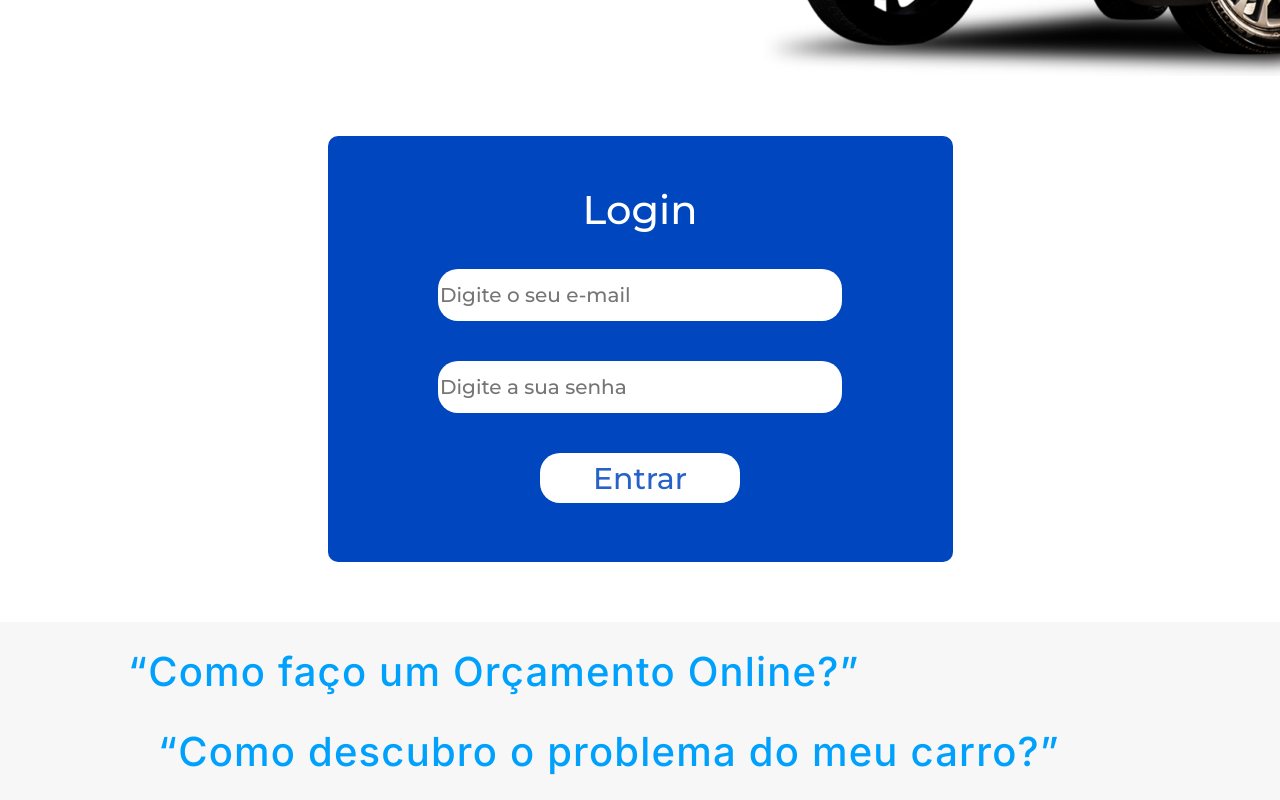
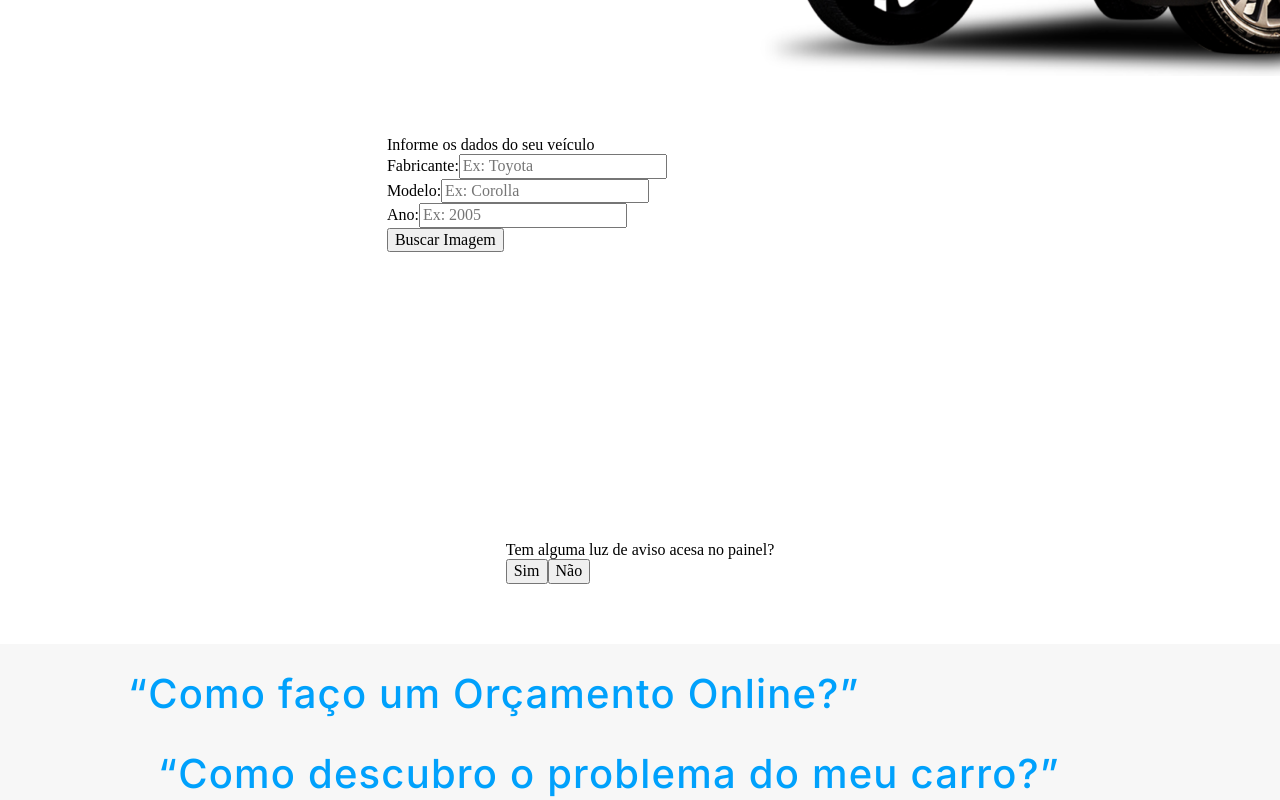
Before and after one commit to Challenge-dus-omi/challenge-front-end, a React (Vite) app in the folder portorepair/: page /servicos in a window 1280 px wide. Shown: the part 600-1400 px from the top of the page. Built offline with nearby package versions, Linux system fonts and the light colour scheme; a web font is replaced by a local one.

Commit message:
deletando componente de login

```diff
--- a/portorepair/src/App.tsx
+++ b/portorepair/src/App.tsx
@@ -1,5 +1,3 @@
-import DiagnosticFlow from "./components/Servicos/DiagnosticFlow";
-import Image from "./components/Servicos/image";
 import Footer from "./components/Footer/Footer";
 import Header from "./components/Header/Header";
 import { AppRoutes } from "./routes";
--- a/portorepair/src/components/Header/LoginButtonComponent.tsx
+++ b/portorepair/src/components/Header/LoginButtonComponent.tsx
@@ -9,7 +9,7 @@ export default function LoginButtonComponent() {
           <picture>
             <img src={portoLogo} alt="Logo Porto Seguro" />
           </picture>
-          <p>Sign in / Sign out</p>
+          <p>Fazer orçamento</p>
         </div>
       </Link>
     </div>
--- a/portorepair/src/components/Servicos/image.tsx
+++ b/portorepair/src/components/Servicos/ApiResquestImage.tsx
@@ -1,9 +1,5 @@
 // src/CarImageSearch.tsx
 import React, { useState, FormEvent } from 'react';
-
-interface CarImageResponse {
-  string: string[];
-}
 
 const CarImageSearch: React.FC = () => {
   const [make, setMake] = useState<string>('');
@@ -61,9 +57,9 @@ const CarImageSearch: React.FC = () => {
   };
 
   return (
-    <div>
-      <h1>Buscar Imagem do Carro</h1>
+    <div className="container-form-login">
       <form onSubmit={handleSubmit}>
+      <legend className="tituloRequestImage">Informe os dados do seu veículo</legend>
         <div>
           <label htmlFor="make">Fabricante:</label>
           <input
--- a/portorepair/src/components/Servicos/LoginForm.tsx
+++ /dev/null
@@ -1,39 +0,0 @@
-export default function FormLogin() {
-
-  return (
-    <div className="container-form-login" id="log">
-      <form action="/home">
-        <fieldset>
-          <legend>Login</legend>
-          <div>
-            <input
-              type="text"
-              name="txtEmail"
-              id="idEmail"
-              placeholder="Digite o seu e-mail"
-              required
-              pattern="[a-z0-9._%+-]+@[a-z0-9.-]+\.[a-z]{2,}$"
-              title="Por favor, insira um email válido. Exemplo: usuario@dominio.com"
-            />
-          </div>
-          <div>
-            <input
-              type="password"
-              id="senha"
-              name="senha"
-              placeholder="Digite a sua senha"
-              required
-              minLength={8}
-              maxLength={20}
-              pattern="(^(?=.*[a-z])(?=.*[A-Z])(?=.*\d)[a-zA-Z\d]{8,}$}"
-              title="A senha deve conter entre 8 e 20 caracteres, incluindo letras maiúsculas, minúsculas e números"
-            />
-          </div>
-          <div id="enviar">
-            <input type="submit" value="Entrar" />
-          </div>
-        </fieldset>
-      </form>
-    </div>
-  );
-};
--- /dev/null
+++ b/portorepair/src/css/requestImage.css
@@ -0,0 +1,5 @@
+.container-form-login{
+    width: 506.25px;
+    height: 345.06px;
+    flex-shrink: 0;
+}
--- a/portorepair/src/css/servicos.css
+++ b/portorepair/src/css/servicos.css
@@ -82,74 +82,6 @@
         margin-top: -320px;
         z-index: 1;
     }
-}
-
-.container-form-login{
-    width: 100%;
-    display: flex;
-    align-items: center;
-    justify-content: center;
-
-    form{
-        width: 625px;
-        height: 426px;
-        background-color: #0046BF;
-        display: flex;
-        justify-content: center;
-        align-items: center;
-        border-radius: 10px;
-    }
-
-    form > fieldset{
-        border: none;
-        display: flex;
-        flex-direction: column;
-        align-items: center;
-        justify-content: center;
-        row-gap: 40px;
-    }
-
-    form > fieldset > legend{
-        color: #FFF;
-        font-family: "Montserrat", sans-serif;
-        font-size: 40px;
-        font-style: normal;
-        font-weight: 500;
-        line-height: normal;
-        text-align: center;
-        margin-bottom: 30px;
-    }
-}
-
-.container-form-login > form > fieldset > div > input{
-    width: 400px;
-    height: 50px;
-    background-color: #FFFFFF;
-    border-radius: 20px;
-    border: none;
-    color: #2662C8;
-    font-family: "Montserrat", sans-serif;
-    font-size: 20px;
-    font-style: normal;
-    font-weight: 500;
-    line-height: normal;
-}
-
-#enviar > input{
-    width: 200px !important;
-    color: #2662C8;
-    font-family: "Montserrat", sans-serif;
-    font-size: 30px;
-    font-style: normal;
-    font-weight: 500;
-    line-height: normal;
-    transition: all 0.3s;
-    cursor: pointer;
-}
-
-#enviar > input:hover{
-    background-color: #2662C8;
-    color: #FFF;
 }
 
 #perguntas{
@@ -274,27 +206,6 @@
         justify-content: center;
     }
 
-    .container-form-login > form{
-        width: 100%;
-        border-radius: 0;
-    }
-
-    .container-form-login > form > fieldset{
-        width: 100%;
-        padding: 0;
-    }
-
-    .container-form-login > form > fieldset > div{
-        width: 100%;
-        display: flex;
-        justify-content: center;
-    }
-
-    .container-form-login > form > fieldset > div > input{
-        width: 95%;
-        border-radius: 10px;
-    }
-
     #perguntas > h2{
         width: 100%;
         font-size: 27px;
--- a/portorepair/src/main.tsx
+++ b/portorepair/src/main.tsx
@@ -8,6 +8,7 @@ import './css/index.css';
 import './css/servicos.css';
 import './css/sobre.css';
 import './css/layout.css';
+import './css/requestImage.css';
 
 createRoot(document.getElementById('root')!).render(
   <StrictMode>
--- a/portorepair/src/routes/Servicos/index.tsx
+++ b/portorepair/src/routes/Servicos/index.tsx
@@ -1,12 +1,14 @@
 import BannerServicos from "../../components/Servicos/BannerServicos";
 import FAQ from "../../components/Servicos/FAQ";
-import LoginForm from "../../components/Servicos/LoginForm";
+import ApiResquestImage from "../../components/Servicos/ApiResquestImage";
+import DiagnosticFlow from "../../components/Servicos/DiagnosticFlow";
 
 export default function Servicos(){
     return (
         <main>
             <BannerServicos />
-            <LoginForm />
+            <ApiResquestImage />
+            <DiagnosticFlow />
             <FAQ />
         </main>
     )
```
Also changed, not shown: portorepair/src/teste.txt (deleted).
